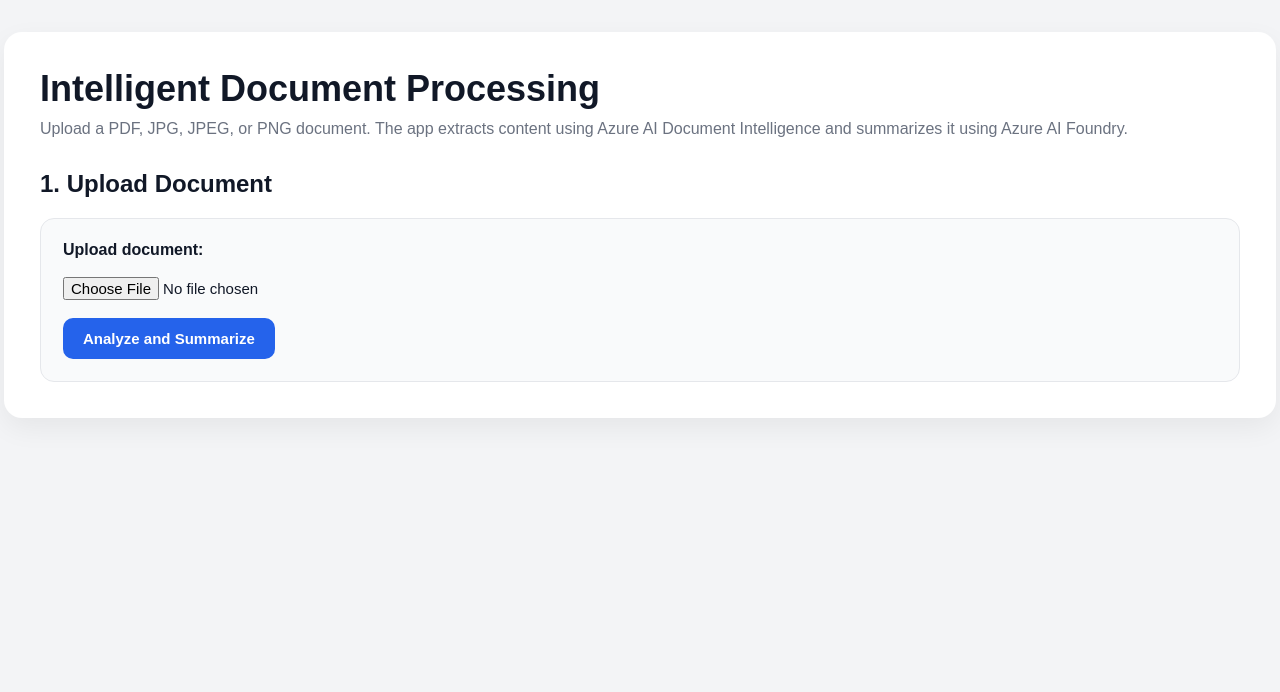
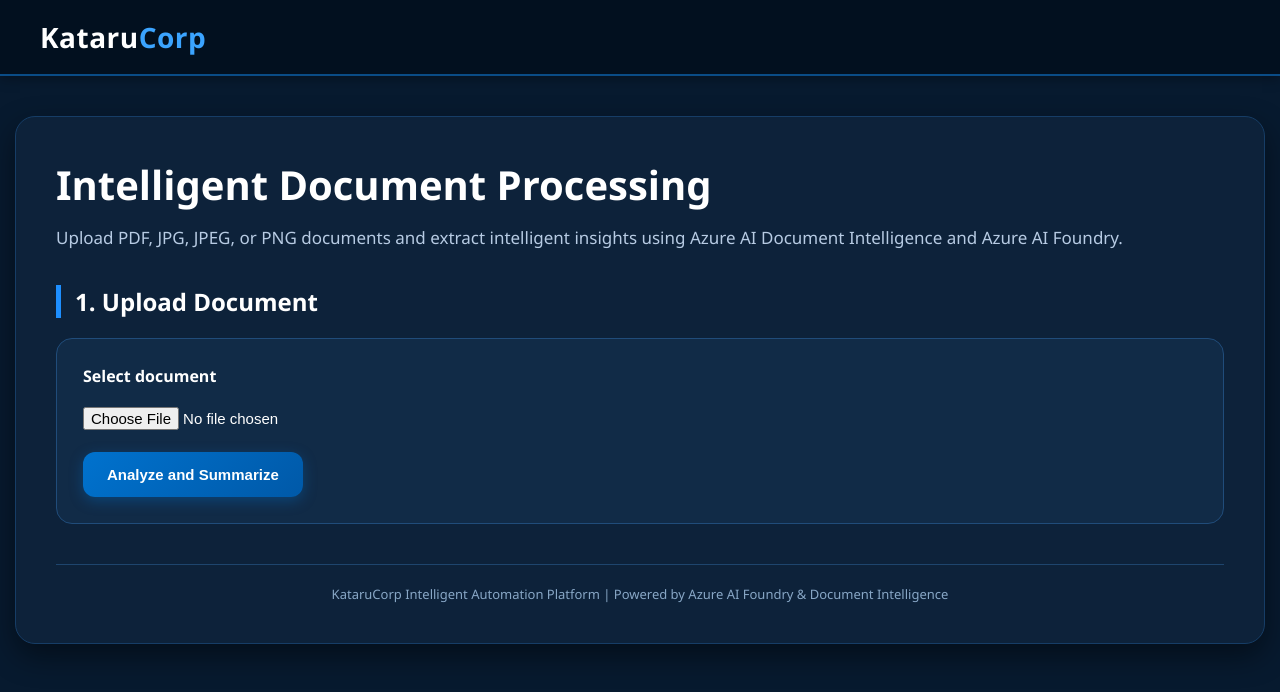
Before and after one commit to AshaberTooth/idp_documentProcessingWorkflow, a Flask app: page / in a window 1280 px wide. Shown: the top 692 px of the page. Run offline with Flask 3, Linux system fonts and the light colour scheme; some libraries are stand-ins or nearby versions.

```diff
--- a/templates/index.html
+++ b/templates/index.html
@@ -2,156 +2,218 @@
 <html lang="en">
 <head>
     <meta charset="UTF-8">
-    <title>Intelligent Document Processing</title>
+    <title>KataruCorp - Intelligent Document Processing</title>
     <meta name="viewport" content="width=device-width, initial-scale=1">
 
     <style>
+        * {
+            box-sizing: border-box;
+        }
+
         body {
             margin: 0;
-            font-family: Arial, sans-serif;
-            background: #f3f4f6;
-            color: #111827;
+            font-family: "Segoe UI", Arial, sans-serif;
+            background: #071a2f;
+            color: #ffffff;
+        }
+
+        /* Top Navigation */
+        .topbar {
+            width: 100%;
+            background: #02101f;
+            border-bottom: 2px solid #0a4c86;
+            padding: 18px 40px;
+            display: flex;
+            align-items: center;
+            justify-content: space-between;
+            box-shadow: 0 2px 12px rgba(0, 0, 0, 0.35);
+        }
+
+        .brand {
+            font-size: 28px;
+            font-weight: 700;
+            color: #ffffff;
+            letter-spacing: 0.5px;
+        }
+
+        .brand span {
+            color: #3ba4ff;
         }
 
         .container {
-            max-width: 1200px;
-            margin: 32px auto;
-            background: #ffffff;
-            border-radius: 18px;
-            padding: 36px;
-            box-shadow: 0 10px 28px rgba(0, 0, 0, 0.06);
+            max-width: 1250px;
+            margin: 40px auto;
+            background: #0d223a;
+            border-radius: 20px;
+            padding: 40px;
+            border: 1px solid #163d66;
+            box-shadow: 0 12px 30px rgba(0, 0, 0, 0.45);
         }
 
         h1 {
-            font-size: 36px;
+            font-size: 40px;
             margin-top: 0;
-            margin-bottom: 10px;
+            margin-bottom: 12px;
+            color: #ffffff;
+        }
+
+        h2 {
+            color: #ffffff;
+            border-left: 5px solid #1d8fff;
+            padding-left: 14px;
+            margin-bottom: 20px;
+        }
+
+        h3 {
+            color: #d8eaff;
         }
 
         .subtitle {
-            color: #6b7280;
-            margin-bottom: 32px;
-            font-size: 16px;
+            color: #b7cbe3;
+            margin-bottom: 34px;
+            font-size: 17px;
+            line-height: 1.6;
         }
 
         .section {
-            margin-top: 28px;
+            margin-top: 32px;
         }
 
         .card {
-            background: #f9fafb;
-            border: 1px solid #e5e7eb;
-            border-radius: 14px;
-            padding: 22px;
-            margin-top: 16px;
+            background: #112b47;
+            border: 1px solid #204c7a;
+            border-radius: 16px;
+            padding: 26px;
+            margin-top: 18px;
         }
 
         label {
             font-weight: 600;
             display: block;
-            margin-bottom: 10px;
+            margin-bottom: 12px;
+            color: #ffffff;
         }
 
         input[type="file"] {
             margin-top: 8px;
-            margin-bottom: 18px;
+            margin-bottom: 22px;
             font-size: 15px;
+            color: #ffffff;
         }
 
         input[type="text"],
         textarea {
             width: 100%;
-            box-sizing: border-box;
-            border: 1px solid #d1d5db;
-            border-radius: 10px;
-            padding: 12px;
+            background: #0b1c2f;
+            color: #ffffff;
+            border: 1px solid #355b84;
+            border-radius: 12px;
+            padding: 14px;
             font-size: 15px;
-            font-family: Arial, sans-serif;
+            font-family: "Segoe UI", Arial, sans-serif;
+        }
+
+        textarea::placeholder {
+            color: #9bb5cf;
         }
 
         textarea {
-            min-height: 90px;
+            min-height: 110px;
             resize: vertical;
         }
 
         button {
-            background: #2563eb;
+            background: linear-gradient(135deg, #0072ce, #0059a8);
             color: #ffffff;
             border: none;
-            border-radius: 10px;
-            padding: 12px 20px;
+            border-radius: 12px;
+            padding: 14px 24px;
             font-size: 15px;
-            font-weight: 600;
+            font-weight: 700;
             cursor: pointer;
+            transition: all 0.25s ease;
+            box-shadow: 0 4px 14px rgba(0, 114, 206, 0.35);
         }
 
         button:hover {
-            background: #1d4ed8;
+            transform: translateY(-1px);
+            background: linear-gradient(135deg, #1b8fff, #0064c2);
         }
 
         .secondary-button {
-            background: #374151;
+            background: linear-gradient(135deg, #163b61, #0f2a47);
         }
 
         .secondary-button:hover {
-            background: #1f2937;
+            background: linear-gradient(135deg, #21598f, #163b61);
         }
 
         .error {
-            background: #fee2e2;
-            color: #991b1b;
-            border: 1px solid #fecaca;
-            padding: 16px;
-            border-radius: 12px;
+            background: rgba(220, 38, 38, 0.15);
+            color: #ffb4b4;
+            border: 1px solid rgba(255, 99, 99, 0.35);
+            padding: 18px;
+            border-radius: 14px;
             margin-top: 20px;
             white-space: pre-wrap;
         }
 
         .success {
-            background: #dcfce7;
-            color: #166534;
-            border: 1px solid #bbf7d0;
-            padding: 14px;
-            border-radius: 12px;
+            background: rgba(34, 197, 94, 0.15);
+            color: #bbf7d0;
+            border: 1px solid rgba(34, 197, 94, 0.4);
+            padding: 16px;
+            border-radius: 14px;
             margin-top: 20px;
         }
 
         .grid {
             display: grid;
             grid-template-columns: 1fr 1fr;
-            gap: 22px;
-            margin-top: 20px;
+            gap: 24px;
+            margin-top: 22px;
         }
 
         pre {
-            background: #111827;
-            color: #f9fafb;
-            padding: 16px;
-            border-radius: 12px;
+            background: #07131f;
+            color: #d9ecff;
+            padding: 18px;
+            border-radius: 14px;
             overflow-x: auto;
             white-space: pre-wrap;
-            max-height: 460px;
+            max-height: 500px;
             font-size: 14px;
+            border: 1px solid #22486f;
         }
 
         .summary-box,
         .answer-box {
-            background: #ffffff;
-            border: 1px solid #e5e7eb;
-            padding: 16px;
-            border-radius: 12px;
+            background: #0c1c2d;
+            border: 1px solid #29507a;
+            padding: 20px;
+            border-radius: 14px;
             white-space: pre-wrap;
-            line-height: 1.55;
+            line-height: 1.7;
+            color: #f2f7ff;
         }
 
         .filename {
             font-size: 14px;
-            color: #374151;
-            margin-top: 12px;
+            color: #9ec7ef;
+            margin-top: 14px;
         }
 
         .hidden-textarea {
             display: none;
+        }
+
+        .footer {
+            margin-top: 40px;
+            text-align: center;
+            color: #88a7c6;
+            font-size: 13px;
+            padding-top: 20px;
+            border-top: 1px solid #1e456d;
         }
 
         @media (max-width: 900px) {
@@ -160,30 +222,51 @@
             }
 
             .container {
-                margin: 12px;
-                padding: 22px;
+                margin: 16px;
+                padding: 24px;
             }
 
             h1 {
-                font-size: 28px;
+                font-size: 30px;
+            }
+
+            .topbar {
+                padding: 16px 20px;
+            }
+
+            .brand {
+                font-size: 24px;
             }
         }
     </style>
 </head>
 
 <body>
+
+    <!-- Header -->
+    <div class="topbar">
+        <div class="brand">
+            Kataru<span>Corp</span>
+        </div>
+    </div>
+
     <div class="container">
+
         <h1>Intelligent Document Processing</h1>
+
         <div class="subtitle">
-            Upload a PDF, JPG, JPEG, or PNG document. The app extracts content using Azure AI Document Intelligence and summarizes it using Azure AI Foundry.
+            Upload PDF, JPG, JPEG, or PNG documents and extract intelligent insights using
+            Azure AI Document Intelligence and Azure AI Foundry.
         </div>
 
+        <!-- Upload Section -->
         <div class="section">
             <h2>1. Upload Document</h2>
 
             <div class="card">
                 <form method="POST" action="/analyze" enctype="multipart/form-data">
-                    <label for="file">Upload document:</label>
+
+                    <label for="file">Select document</label>
 
                     <input
                         type="file"
@@ -195,38 +278,55 @@
 
                     <br>
 
-                    <button type="submit">Analyze and Summarize</button>
+                    <button type="submit">
+                        Analyze and Summarize
+                    </button>
+
                 </form>
 
                 {% if filename %}
                     <div class="filename">
-                        Processed file: <strong>{{ filename }}</strong>
+                        Processed file:
+                        <strong>{{ filename }}</strong>
                     </div>
                 {% endif %}
             </div>
         </div>
 
+        <!-- Error -->
         {% if error %}
             <div class="section">
                 <h2>Error</h2>
-                <div class="error">{{ error }}</div>
+
+                <div class="error">
+                    {{ error }}
+                </div>
             </div>
         {% endif %}
 
+        <!-- Summary -->
         {% if summary %}
             <div class="section">
-                <h2>2. Summary</h2>
-                <div class="summary-box">{{ summary }}</div>
+                <h2>2. AI Summary</h2>
+
+                <div class="summary-box">
+                    {{ summary }}
+                </div>
             </div>
         {% endif %}
 
+        <!-- QnA -->
         {% if extracted_text %}
             <div class="section">
                 <h2>3. Ask Questions</h2>
 
                 <div class="card">
+
                     <form method="POST" action="/ask">
-                        <label for="question">Ask a question about the uploaded document:</label>
+
+                        <label for="question">
+                            Ask questions about the uploaded document
+                        </label>
 
                         <textarea
                             id="question"
@@ -236,29 +336,39 @@
                         >{{ question if question else "" }}</textarea>
 
                         <textarea class="hidden-textarea" name="extracted_text">{{ extracted_text }}</textarea>
+
                         <textarea class="hidden-textarea" name="structured_json">{{ structured_json }}</textarea>
 
                         <br><br>
 
-                        <button type="submit" class="secondary-button">Ask Question</button>
+                        <button type="submit" class="secondary-button">
+                            Ask Question
+                        </button>
+
                     </form>
 
                     {% if answer %}
                         <h3>Answer</h3>
-                        <div class="answer-box">{{ answer }}</div>
+
+                        <div class="answer-box">
+                            {{ answer }}
+                        </div>
                     {% endif %}
                 </div>
             </div>
         {% endif %}
 
+        <!-- Extraction Details -->
         {% if structured_json or extracted_text %}
             <div class="section">
                 <h2>4. Extraction Details</h2>
 
                 <div class="grid">
+
                     {% if structured_json %}
                         <div>
                             <h3>Structured JSON</h3>
+
                             <pre>{{ structured_json }}</pre>
                         </div>
                     {% endif %}
@@ -266,12 +376,21 @@
                     {% if extracted_text %}
                         <div>
                             <h3>Extracted Text</h3>
+
                             <pre>{{ extracted_text }}</pre>
                         </div>
                     {% endif %}
+
                 </div>
             </div>
         {% endif %}
+
+        <div class="footer">
+            KataruCorp Intelligent Automation Platform |
+            Powered by Azure AI Foundry & Document Intelligence
+        </div>
+
     </div>
+
 </body>
 </html>
```
Also changed, not shown: 1 other file.
